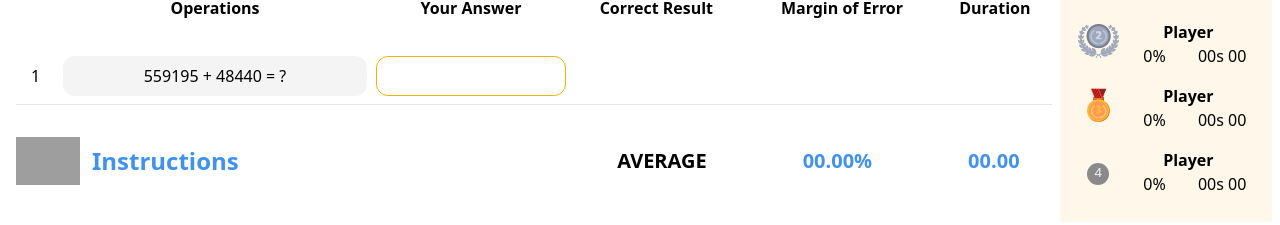
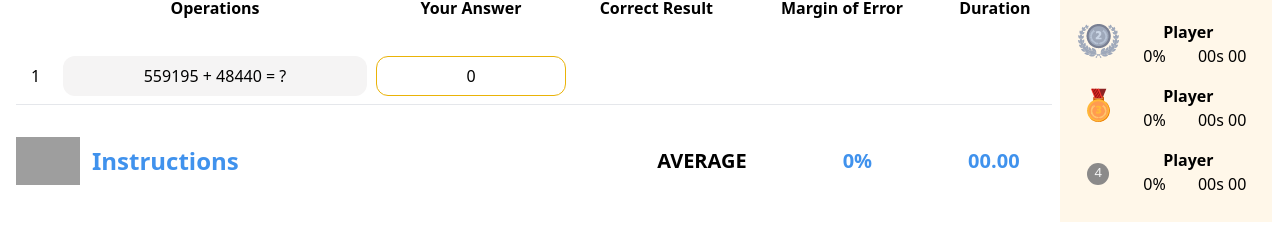
Before and after one commit to hero-stw/fe_framework_2, a Next.js app: page / in a window 1280 px wide. Both pictures are taken after a click on the button 925 px from the left and 276 px from the top of the page. Shown: the part 380-605 px from the top of the page. Built offline with nearby package versions, Linux system fonts and the light colour scheme; grey boxes are pictures that could not be loaded.

Commit message:
FA-41 fix calculation

```diff
--- a/src/components/Footer/index.tsx
+++ b/src/components/Footer/index.tsx
@@ -1,8 +1,28 @@
-import React from 'react'
+import { roundTo2 } from '@/commons';
+import React, { useState } from 'react'
+import { useSelector } from 'react-redux'
 
 type Props = {}
 
+
 const Footer = (props: Props) => {
+    const marginOffError = useSelector((state:any) => state.total.total);
+    let sum = 0;
+
+    marginOffError.map((item:any, index) => {
+        index += 1
+        sum += item.marginOfError
+        console.log(sum);
+
+        if(index == 5){
+            sum /= 5
+        }else{
+            sum = 0
+        }
+      }
+    )
+
+
     return (
         <div>
             <div className="flex justify-between items-center ">
@@ -13,7 +33,7 @@ const Footer = (props: Props) => {
                 <div className='flex space-x-24 mr-8'>
                     <h2 className='text-xl font-bold'>AVERAGE</h2>
                     <div className='text-xl font-bold text-[#4092ed]'>
-                        00.00%
+                        {roundTo2(sum)}%
                     </div>
                     <div className='text-xl font-bold text-[#4092ed]'>
                         00.00
--- a/src/components/TableCalculator/index.tsx
+++ b/src/components/TableCalculator/index.tsx
@@ -7,20 +7,27 @@ import { saveInputValue } from '@/store/slice/resultSlice';
 import { saveTotal } from '@/store/slice/totalSlice';
 
 type Props = {
-    calculator:any,
     percent:number
 }
 
-const TableCalculator = ({calculator,percent}: Props) => {
+const TableCalculator = ({percent}: Props) => {
 
     const[calculation,setCalculation] = useState([]);
 
+    // Danh sách phép tính
     const calculationList = useSelector((state:any) => state.calculation.calculations);
+
+    console.log(calculationList);
+
 
     const Operations = useSelector((state:any) => state.calculation.Operations);
 
     useEffect(() =>{
-        setCalculation(calculationList);
+        if(calculationList.length > 6){
+            return;
+        }else{
+            setCalculation(calculationList);
+        }
     },[calculationList])
 
 
@@ -36,10 +43,13 @@ const TableCalculator = ({calculator,percent}: Props) => {
 
     const b = useSelector((state:any) => state.calculation.b);
 
+
     const total = useSelector((state:any) => state.total.total);
+    console.log(total);
+
 
     // input store
-    const inputValue = useSelector((state:any) => state.result.inputValue)
+    // const inputValue = useSelector((state:any) => state.result.inputValue)
 
     // Tính tổng hai số
     const[sum, setSum] = useState<number>(0);
@@ -51,79 +61,61 @@ const TableCalculator = ({calculator,percent}: Props) => {
     const[notification,setNotification] = useState(false);
 
     const checkPercentFalse = (a:number,b:number) =>{
-        if(a > b){
+        if(a > b){  // Nếu kết quả lớn hơn %
             setNotification(true)
         }else{
             setNotification(false)
         }
     }
 
+    const logicCalculation = (c) =>{
+        numDot(input)
+        dispatch(saveInputValue(input))
+        setSum(c)
+        const savePercentage = Math.abs(input - c) / c * 100
+        setPercentFalse(roundTo2(savePercentage))
+        checkPercentFalse(savePercentage,Number(percent)) // So sánh phần trăm sai
+    }
+
     const handleKeyDown = (event) =>{
-        if(event.key === 'Enter'){
+        // if((event.which >= 65 && event.which < 96) || (event.which > 105 && event.which <= 255 && event.which != 190)){
+        //     setInput(0);
+        // }
+        // if (event.which >= 37 && event.which <= 40) return; // arrow
+        if(event.keyCode === 13){
             if(s == '+'){
-                numDot(input)
-                dispatch(saveInputValue(input))
                 const c = a + b;
-
-                setSum(c)
-                const savePercentage = Math.abs(input - c) / c * 100
-                setPercentFalse(savePercentage)
-                checkPercentFalse(savePercentage,Number(percent))
+                logicCalculation(c)
             }
 
             if(s == '-'){
                 if(a < b){
-                    numDot(input)
-                    const c = b - a
-                    setSum(c)
-                    const savePercentage = Math.abs(input - c) / c * 100
-                    setPercentFalse(savePercentage)
-                    checkPercentFalse(savePercentage,Number(percent))
-                    dispatch(saveInputValue(input))
+                    const c = a - b;
+                    logicCalculation(c)
                 }else{
-                    numDot(input)
                     const c = a - b
-                    setSum(c)
-                    const savePercentage = Math.abs(input - c) / c * 100
-                    setPercentFalse(savePercentage)
-                    checkPercentFalse(savePercentage,Number(percent))
-                    dispatch(saveInputValue(input))
+                    logicCalculation(c)
                 }
             }
 
-            if(s == 'x'){
-                numDot(input)
+            if(s == '×'){
                 const c = a * b
-                setSum(c)
-                const savePercentage = Math.abs(input - c) / c * 100
-                setPercentFalse((savePercentage))
-                checkPercentFalse(savePercentage,Number(percent))
-                dispatch(saveInputValue(input))
+                logicCalculation(c)
             }
 
             if(s == '÷'){
                 if(a < b){
-                    numDot(input)
                     const c = b / a
-                    setSum(c)
-                    const savePercentage = Math.abs(input - c) / c * 100
-                    setPercentFalse(savePercentage)
-                    checkPercentFalse(savePercentage,Number(percent))
-                    dispatch(saveInputValue(input))
+                    logicCalculation(c)
                 }else{
-                    numDot(input)
-                    dispatch(saveInputValue(input))
                     const c = a / b
-                    setSum(c)
-                    const savePercentage = Math.abs(input - c) / c * 100
-                    setPercentFalse(savePercentage)
-                    checkPercentFalse(savePercentage,Number(percent))
+                    logicCalculation(c)
                 }
             }
-
             dispatch(randomCalculation())
         }
     }
+
     useEffect(() => {
         if(input != 0){
             dispatch(saveTotal({
@@ -137,6 +129,7 @@ const TableCalculator = ({calculator,percent}: Props) => {
         }
     },[sum])
 
+    // Đóng thông báo sai
     const close = () =>{
         setNotification(false)
     }
@@ -176,21 +169,20 @@ const TableCalculator = ({calculator,percent}: Props) => {
                     <tbody>
                         {
                             calculation.map((item,index) => (
-                            <tr key={index}>
-                                <td className='px-2'>{index += 1}</td>
+                            <tr key={index} className='relative'>
+                                <td className='px-2'>{index += 1 }</td>
                                 <td className='w-80 px-2 py-2'>
                                     <p className='h-10 bg-[#F5F4F4] w-full rounded-xl pt-2'>{item}</p>
                                 </td>
                                 <td className='w-48'>
-                                    <input type="text" onKeyDown={handleKeyDown} onInput={(event) => setInput(event.target.value)} className='h-10 border border-yellow-500 w-full rounded-xl outline-none text-center' />
+                                    <input type="text" value={input} onKeyUp={handleKeyDown} onInput={(event) => setInput(event.target.value)} className='h-10 border border-yellow-500 w-full rounded-xl outline-none text-center' />
                                 </td>
                                 {total.map((data: any) => (
-                                    item === data.calculator ? <>
-                                        <td className='' >{data.correctResult == 0 ? null : numDot(data.correctResult)}</td>
-                                        <td className='' >{data.marginOfError == 0 ? "" : l100(roundTo2(data.marginOfError))}</td>
+                                    item === data.calculator? <>
+                                        <td className='absolute' style={{marginLeft:"88px",marginTop:"-40px"}}>{data.correctResult == 0 ? null : numDot(data.correctResult)}</td>
+                                        <td className='absolute' style={{marginLeft:"380px",marginTop:"-40px"}}>{data.marginOfError == 0 ? "" : l100(roundTo2(data.marginOfError))}</td>
                                     </> : null
                                 ))}
-
                             </tr>
                             ))
                         }
--- a/src/pages/index.tsx
+++ b/src/pages/index.tsx
@@ -19,8 +19,9 @@ const Home: NextPage = () => {
       <div className='flex px-2 py-10'>
         {/* Table Calculation */}
         <div className='w-full px-2'>
+          {/* Prop % */}
           <CalculatorHeader  calculator={calculator} setCalculator={setCalculator} percent={percent} setPercent={setPercent}/>
-          <TableCalculator calculator={calculator} percent={percent}/>
+          <TableCalculator percent={percent}/>
           <Footer />
         </div>
         {/* Ranking */}
```
Also changed, not shown: src/components/CalculatorHeader/index.tsx (+0 -8 lines).
